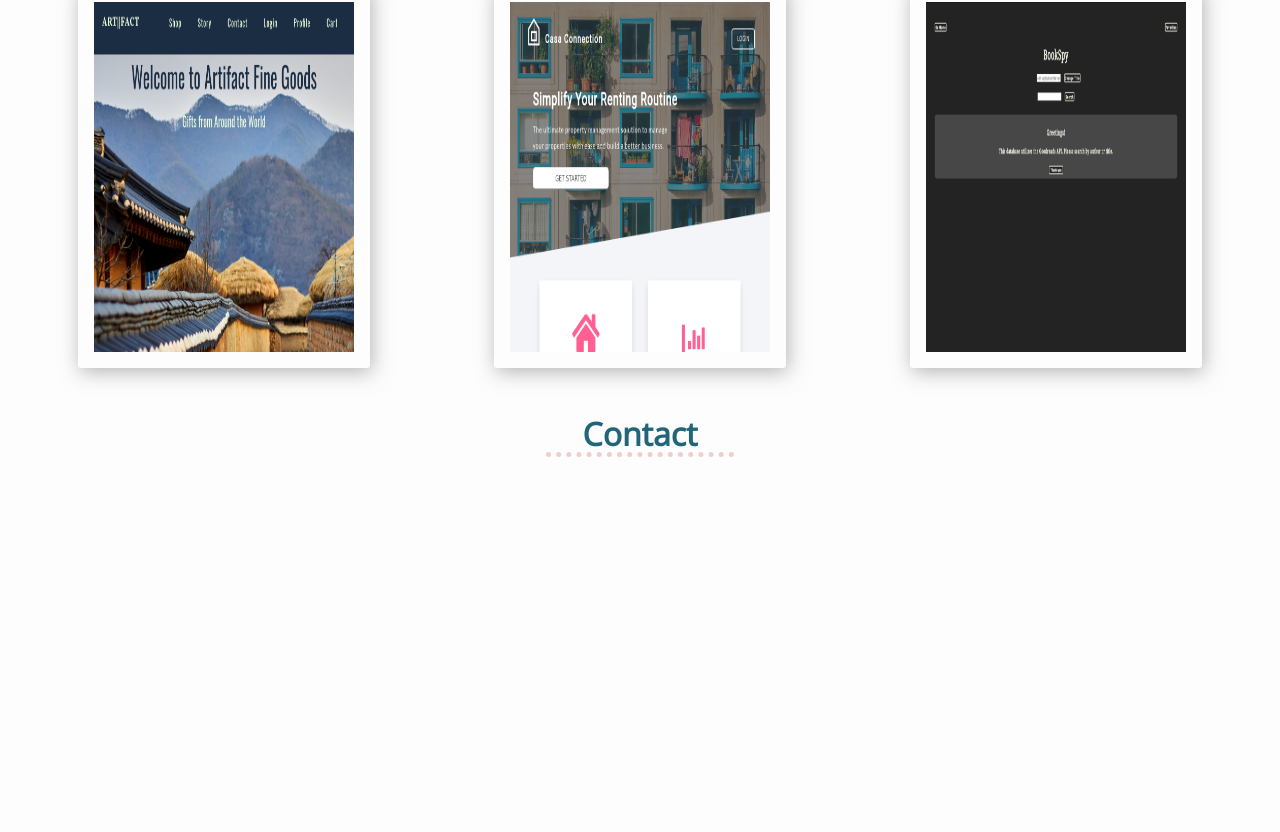
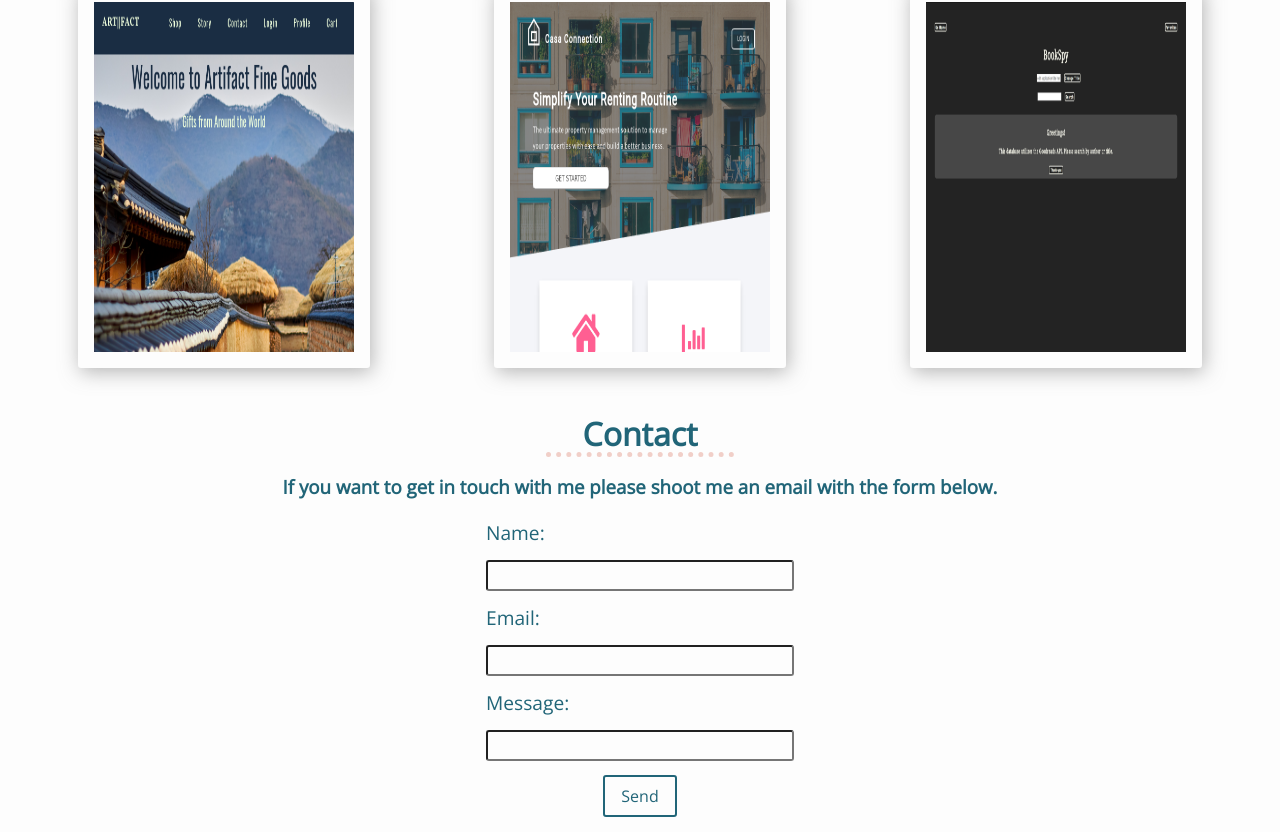
Before and after one commit to zcericola/port-two, a React (Create React App) app: page / in a window 1280 px wide. Shown: the part 1682-2514 px from the top of the page. Before the commit the page ends 2155 px from the top, so only its background shows below. Built offline with nearby package versions, Linux system fonts and the light colour scheme.

Commit message:
made contact form and footer component

```diff
--- a/src/components/Contact/Contact.js
+++ b/src/components/Contact/Contact.js
@@ -1,10 +1,20 @@
-import React, {Component} from "react";
+import React from "react";
 
 const Contact = () => {
     return(<div className = 'container' id = 'contact'>
     <h1 className = 'title'>Contact</h1>
-
-
+    <h3 className = 'sub-title'>If you want to get in touch with me please shoot me an email with the form below.</h3>
+    <form method = 'post'>
+        <fieldset className = 'contact-form'>
+        <label>Name: </label>
+            <input className = 'contact-input' type=  'text'/>
+        <label>Email: </label>
+            <input className = 'contact-input' type = 'email'/>
+        <label>Message: </label>
+            <input className = 'contact-input' type = 'text'/>
+        </fieldset>
+        <span className = 'btn'>Send</span>
+    </form>
 
     </div>);
 
--- a/src/styles/css/Contact.css
+++ b/src/styles/css/Contact.css
@@ -1,3 +1,70 @@
+/*
+Error: Undefined variable: "$body".
+        on line 4 of src/styles/scss/Contact.scss
 
+1: #contact {
+2:     //can change height to auto later
+3:     height: 50vh;
+4:     font-family: $body;
+5: }
+6:
+7:
+8: fieldset {
+9:     width: 20vw;
 
-/*# sourceMappingURL=Contact.css.map */
+Backtrace:
+src/styles/scss/Contact.scss:4
+/Library/Ruby/Gems/2.3.0/gems/sass-3.5.6/lib/sass/script/tree/variable.rb:49:in `_perform'
+/Library/Ruby/Gems/2.3.0/gems/sass-3.5.6/lib/sass/script/tree/node.rb:50:in `perform'
+/Library/Ruby/Gems/2.3.0/gems/sass-3.5.6/lib/sass/tree/visitors/perform.rb:402:in `visit_prop'
+/Library/Ruby/Gems/2.3.0/gems/sass-3.5.6/lib/sass/tree/visitors/base.rb:36:in `visit'
+/Library/Ruby/Gems/2.3.0/gems/sass-3.5.6/lib/sass/tree/visitors/perform.rb:162:in `block in visit'
+/Library/Ruby/Gems/2.3.0/gems/sass-3.5.6/lib/sass/stack.rb:79:in `block in with_base'
+/Library/Ruby/Gems/2.3.0/gems/sass-3.5.6/lib/sass/stack.rb:135:in `with_frame'
+/Library/Ruby/Gems/2.3.0/gems/sass-3.5.6/lib/sass/stack.rb:79:in `with_base'
+/Library/Ruby/Gems/2.3.0/gems/sass-3.5.6/lib/sass/tree/visitors/perform.rb:162:in `visit'
+/Library/Ruby/Gems/2.3.0/gems/sass-3.5.6/lib/sass/tree/visitors/perform.rb:444:in `block (2 levels) in visit_rule'
+/Library/Ruby/Gems/2.3.0/gems/sass-3.5.6/lib/sass/tree/visitors/perform.rb:444:in `map'
+/Library/Ruby/Gems/2.3.0/gems/sass-3.5.6/lib/sass/tree/visitors/perform.rb:444:in `block in visit_rule'
+/Library/Ruby/Gems/2.3.0/gems/sass-3.5.6/lib/sass/tree/visitors/perform.rb:183:in `with_environment'
+/Library/Ruby/Gems/2.3.0/gems/sass-3.5.6/lib/sass/tree/visitors/perform.rb:442:in `visit_rule'
+/Library/Ruby/Gems/2.3.0/gems/sass-3.5.6/lib/sass/tree/visitors/base.rb:36:in `visit'
+/Library/Ruby/Gems/2.3.0/gems/sass-3.5.6/lib/sass/tree/visitors/perform.rb:162:in `block in visit'
+/Library/Ruby/Gems/2.3.0/gems/sass-3.5.6/lib/sass/stack.rb:79:in `block in with_base'
+/Library/Ruby/Gems/2.3.0/gems/sass-3.5.6/lib/sass/stack.rb:135:in `with_frame'
+/Library/Ruby/Gems/2.3.0/gems/sass-3.5.6/lib/sass/stack.rb:79:in `with_base'
+/Library/Ruby/Gems/2.3.0/gems/sass-3.5.6/lib/sass/tree/visitors/perform.rb:162:in `visit'
+/Library/Ruby/Gems/2.3.0/gems/sass-3.5.6/lib/sass/tree/visitors/base.rb:52:in `block in visit_children'
+/Library/Ruby/Gems/2.3.0/gems/sass-3.5.6/lib/sass/tree/visitors/base.rb:52:in `map'
+/Library/Ruby/Gems/2.3.0/gems/sass-3.5.6/lib/sass/tree/visitors/base.rb:52:in `visit_children'
+/Library/Ruby/Gems/2.3.0/gems/sass-3.5.6/lib/sass/tree/visitors/perform.rb:171:in `block in visit_children'
+/Library/Ruby/Gems/2.3.0/gems/sass-3.5.6/lib/sass/tree/visitors/perform.rb:183:in `with_environment'
+/Library/Ruby/Gems/2.3.0/gems/sass-3.5.6/lib/sass/tree/visitors/perform.rb:170:in `visit_children'
+/Library/Ruby/Gems/2.3.0/gems/sass-3.5.6/lib/sass/tree/visitors/base.rb:36:in `block in visit'
+/Library/Ruby/Gems/2.3.0/gems/sass-3.5.6/lib/sass/tree/visitors/perform.rb:190:in `visit_root'
+/Library/Ruby/Gems/2.3.0/gems/sass-3.5.6/lib/sass/tree/visitors/base.rb:36:in `visit'
+/Library/Ruby/Gems/2.3.0/gems/sass-3.5.6/lib/sass/tree/visitors/perform.rb:161:in `visit'
+/Library/Ruby/Gems/2.3.0/gems/sass-3.5.6/lib/sass/tree/visitors/perform.rb:10:in `visit'
+/Library/Ruby/Gems/2.3.0/gems/sass-3.5.6/lib/sass/tree/root_node.rb:36:in `css_tree'
+/Library/Ruby/Gems/2.3.0/gems/sass-3.5.6/lib/sass/tree/root_node.rb:29:in `render_with_sourcemap'
+/Library/Ruby/Gems/2.3.0/gems/sass-3.5.6/lib/sass/engine.rb:389:in `_render_with_sourcemap'
+/Library/Ruby/Gems/2.3.0/gems/sass-3.5.6/lib/sass/engine.rb:307:in `render_with_sourcemap'
+/Library/Ruby/Gems/2.3.0/gems/sass-3.5.6/lib/sass/plugin/compiler.rb:462:in `update_stylesheet'
+/Library/Ruby/Gems/2.3.0/gems/sass-3.5.6/lib/sass/plugin/compiler.rb:215:in `block in update_stylesheets'
+/Library/Ruby/Gems/2.3.0/gems/sass-3.5.6/lib/sass/plugin/compiler.rb:209:in `each'
+/Library/Ruby/Gems/2.3.0/gems/sass-3.5.6/lib/sass/plugin/compiler.rb:209:in `update_stylesheets'
+/Library/Ruby/Gems/2.3.0/gems/sass-3.5.6/lib/sass/plugin/compiler.rb:443:in `on_file_changed'
+/Library/Ruby/Gems/2.3.0/gems/sass-3.5.6/lib/sass/plugin/compiler.rb:320:in `block in watch'
+/Library/Ruby/Gems/2.3.0/gems/sass-listen-4.0.0/lib/sass-listen/event/config.rb:23:in `call'
+/Library/Ruby/Gems/2.3.0/gems/sass-listen-4.0.0/lib/sass-listen/event/processor.rb:115:in `_process_changes'
+/Library/Ruby/Gems/2.3.0/gems/sass-listen-4.0.0/lib/sass-listen/event/processor.rb:19:in `block in loop_for'
+/Library/Ruby/Gems/2.3.0/gems/sass-listen-4.0.0/lib/sass-listen/event/processor.rb:15:in `loop'
+/Library/Ruby/Gems/2.3.0/gems/sass-listen-4.0.0/lib/sass-listen/event/processor.rb:15:in `loop_for'
+/Library/Ruby/Gems/2.3.0/gems/sass-listen-4.0.0/lib/sass-listen/event/loop.rb:84:in `_wait_for_changes'
+/Library/Ruby/Gems/2.3.0/gems/sass-listen-4.0.0/lib/sass-listen/event/loop.rb:42:in `block in setup'
+/Library/Ruby/Gems/2.3.0/gems/sass-listen-4.0.0/lib/sass-listen/internals/thread_pool.rb:6:in `block in add'
+*/
+body:before {
+  white-space: pre;
+  font-family: monospace;
+  content: "Error: Undefined variable: \"$body\".\A         on line 4 of src/styles/scss/Contact.scss\A \A 1: #contact {\A 2:     //can change height to auto later \A 3:     height: 50vh;\A 4:     font-family: $body;\A 5: }\A 6: \A 7: \A 8: fieldset {\A 9:     width: 20vw;"; }
--- /dev/null
+++ b/src/styles/css/Footer.css
@@ -0,0 +1,3 @@
+
+
+/*# sourceMappingURL=Footer.css.map */
--- a/src/styles/css/index.css
+++ b/src/styles/css/index.css
@@ -493,5 +493,40 @@ img {
   .cards {
     flex-direction: row;
     flex-wrap: wrap; } }
+#contact {
+  height: 50vh;
+  font-family: "Open Sans", sans-serif; }
+
+fieldset {
+  width: 20vw;
+  margin: 0 auto;
+  border: none; }
+
+.contact-form {
+  display: flex;
+  flex-direction: column; }
+
+.contact-input {
+  margin: 1em auto;
+  border-radius: 3px;
+  background-color: #fdfdfd;
+  height: 25px;
+  width: 300px;
+  outline-color: #078CA1; }
+
+label {
+  font-size: 1.2em;
+  text-align: left; }
+
+.btn {
+  padding: .5em 1em;
+  border: 2px solid #216578;
+  border-radius: 3px;
+  cursor: pointer; }
+
+.btn:hover {
+  background-color: #216578;
+  color: #fdfdfd;
+  transition: ease-in-out .4s; }
 
 /*# sourceMappingURL=index.css.map */
--- a/src/styles/scss/Contact.scss
+++ b/src/styles/scss/Contact.scss
@@ -0,0 +1,45 @@
+#contact {
+    //can change height to auto later
+    height: 50vh;
+    font-family: $body;
+}
+
+
+fieldset {
+    width: 20vw;
+    margin: 0 auto;
+    border: none;
+}
+
+.contact-form {
+    display: flex;
+    flex-direction: column;
+
+}
+
+.contact-input {
+    margin: 1em auto;
+    border-radius: 3px;
+    background-color: $main-white;
+    height: 25px;
+    width: 300px;
+    outline-color: $alt-blue;
+}
+
+label {
+    font-size: 1.2em;
+    text-align: left;
+}
+
+.btn {
+    padding: .5em 1em;
+    border: 2px solid $dk-blue;
+    border-radius: 3px;
+    cursor: pointer;
+}
+
+.btn:hover {
+    background-color: $dk-blue;
+    color: $main-white;
+    transition: ease-in-out .4s;
+}
--- a/src/styles/scss/index.scss
+++ b/src/styles/scss/index.scss
@@ -5,3 +5,4 @@
 @import 'About';
 @import 'Projects';
 @import 'Contact';
+@import 'Footer';
```
Also changed, not shown: src/App.js (+5 -2 lines), src/components/Footer/Footer.js (added, +11 -0 lines), src/styles/scss/Footer.scss (added), 2 other files (tests, documents, lock files or other folders).
